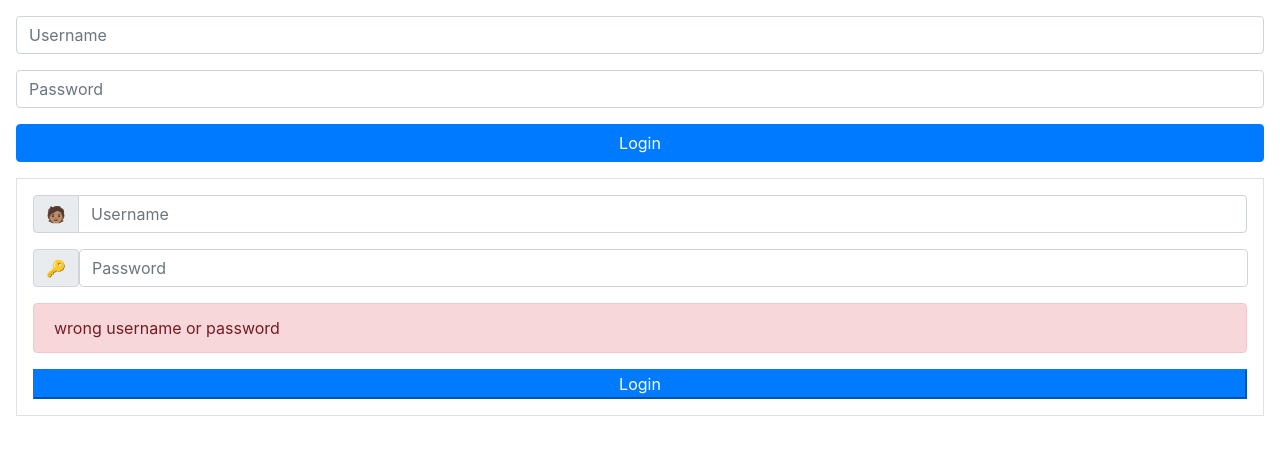
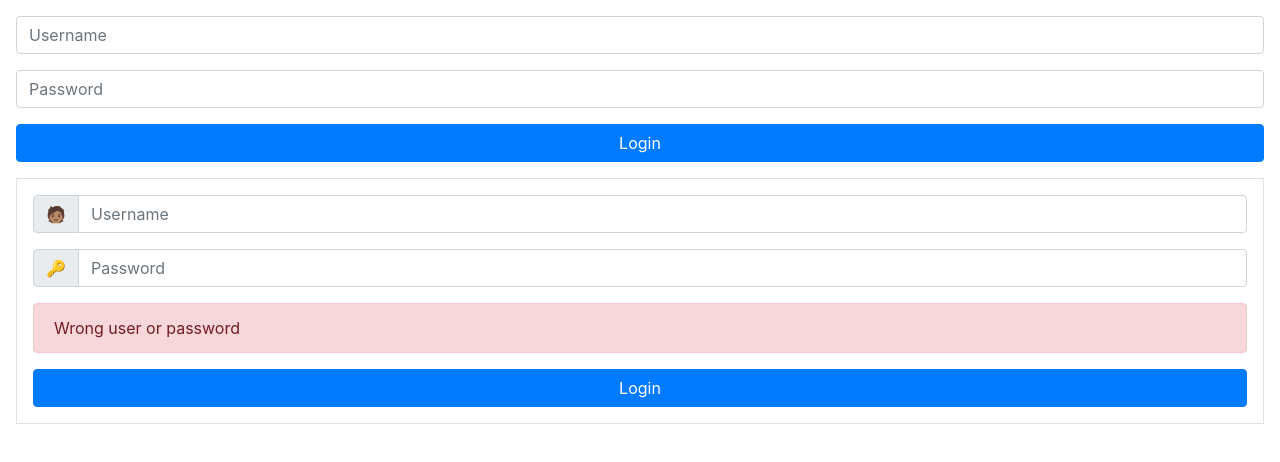
Before and after one commit to RominaSo/RominaSo.github.io, a plain HTML site: page actividad 3/index.html in a window 1280 px wide. Drawn offline with nearby package versions, Linux system fonts and the light colour scheme.

Commit message:
Update index.html

```diff
--- a/actividad 3/index.html
+++ b/actividad 3/index.html
@@ -32,14 +32,15 @@
 			<input type="text" class="form-control" placeholder="Username"></input>
 		</div>
 
-		<div class="form-input-group mt-3">
+		<div class="input-group mt-3">
 			<div class="input-group-prepend">
         <span class="input-group-text">🔑</span>
+				</div>
 				<input "password" class="form-control" placeholder="Password"></input>
-			</div>
+
 		</div>
-<div class="alert alert-danger mt-3 mb-0" >wrong username or password</div>
-		<button class="bnt btn-primary w-100 mt-3">Login</button>
+<div class="alert alert-danger mt-3 mb-0" >Wrong user or password</div>
+		<button class="btn btn-primary w-100 mt-3">Login</button>
 	</div>
 </body>
 
```
